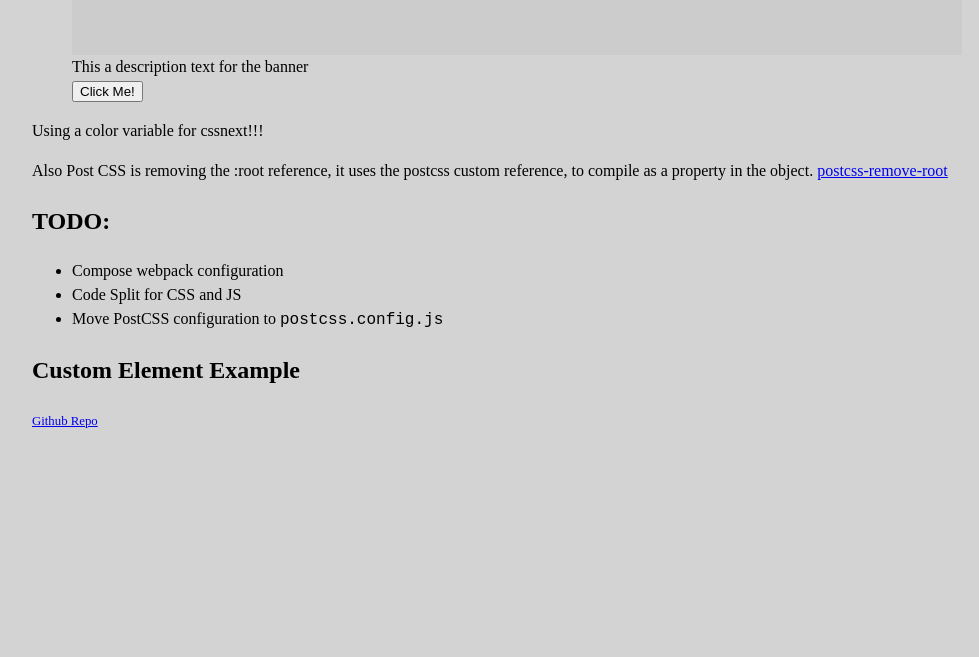
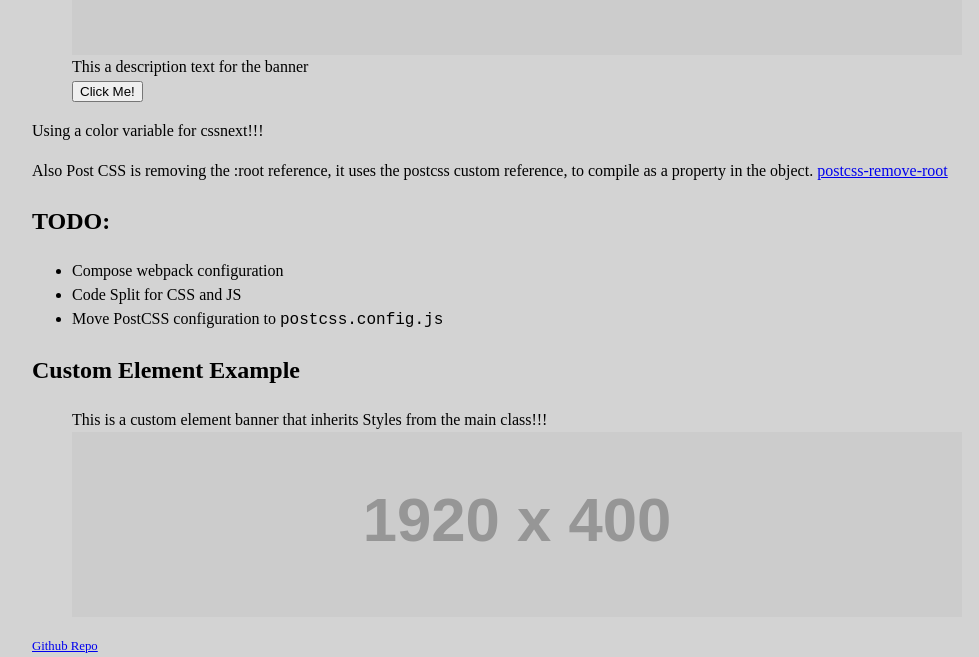
Before and after one commit to pepemiyashiro/WebStarterKit, a website built with webpack: page dist/index.html in a window 1280 px wide. Shown: the part 606-1263 px from the top of the page, without its empty margins (123-1102 px from the left). Before the commit the page ends 1038 px from the top, so only its background shows below. Built offline with nearby package versions, Linux system fonts and the light colour scheme; some packages are replaced by stand-ins of ours; placeholder pictures from the web are drawn by us; files whose address does not match are found by name.

Commit message:
[bugfix] typo in script source file path

```diff
--- a/dist/index.html
+++ b/dist/index.html
@@ -49,6 +49,6 @@
     </footer>
 
     <script src="./assets/js/main.bundle.js"></script>
-    <script src="./assets/js/hello-world.bundleyarn.js"></script>
+    <script src="./assets/js/hello-world.bundle.js"></script>
 </body>
 </html>
```
